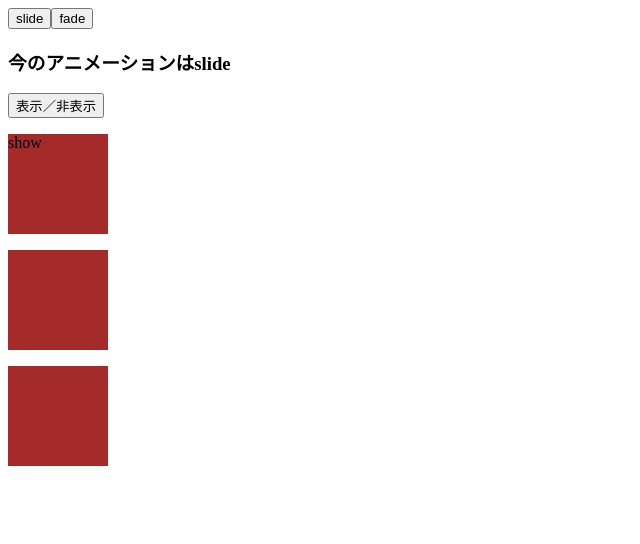
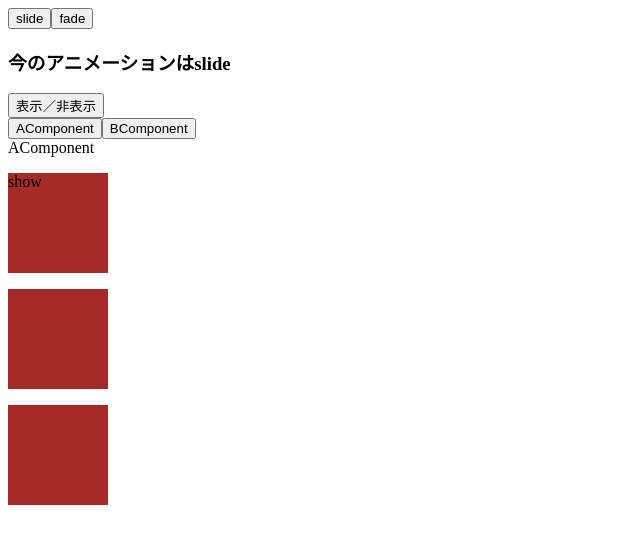
Before and after one commit to shirokuma0503/udemy-vue.js, a Vue app in the folder udemy-vue.js/: page / in a window 1280 px wide. Shown: the top 544 px of the page, without its empty margins (0-640 px from the left). Built offline with nearby package versions, Linux system fonts and the light colour scheme.

Commit message:
12_172:transitionタグ,動的コンポーネントのトランジション

```diff
--- a/udemy-vue.js/src/App.vue
+++ b/udemy-vue.js/src/App.vue
@@ -4,6 +4,13 @@
     <button @click="myAnimation = 'fade'">fade</button>
     <h3>今のアニメーションは{{ myAnimation }}</h3>
     <button @click="show = !show">表示／非表示</button>
+    <br>
+
+    <button @click="myComponent = 'AComponent'">AComponent</button>
+    <button @click="myComponent = 'BComponent'">BComponent</button>
+    <transition name="fade" mode="out-in">
+      <component :is="myComponent"></component>
+    </transition>
 
     <transition name="fade" mode="out-in">
       <p v-if="show" key="show">show</p>
@@ -27,11 +34,19 @@
 </template>
 
 <script>
+import AComponent from './components/AComponent.vue';
+import BComponent from './components/BComponent.vue';
+
 export default {
+  components: {
+    AComponent,
+    BComponent
+  },
   data() {
     return {
       show: true,
-      myAnimation: 'slide'
+      myAnimation: 'slide',
+      myComponent: 'AComponent'
     };
   }
 };
--- /dev/null
+++ b/udemy-vue.js/src/components/AComponent.vue
@@ -0,0 +1,3 @@
+<template>
+  <div>AComponent</div>
+</template>
--- /dev/null
+++ b/udemy-vue.js/src/components/BComponent.vue
@@ -0,0 +1,3 @@
+<template>
+  <div>BComponent</div>
+</template>
```
